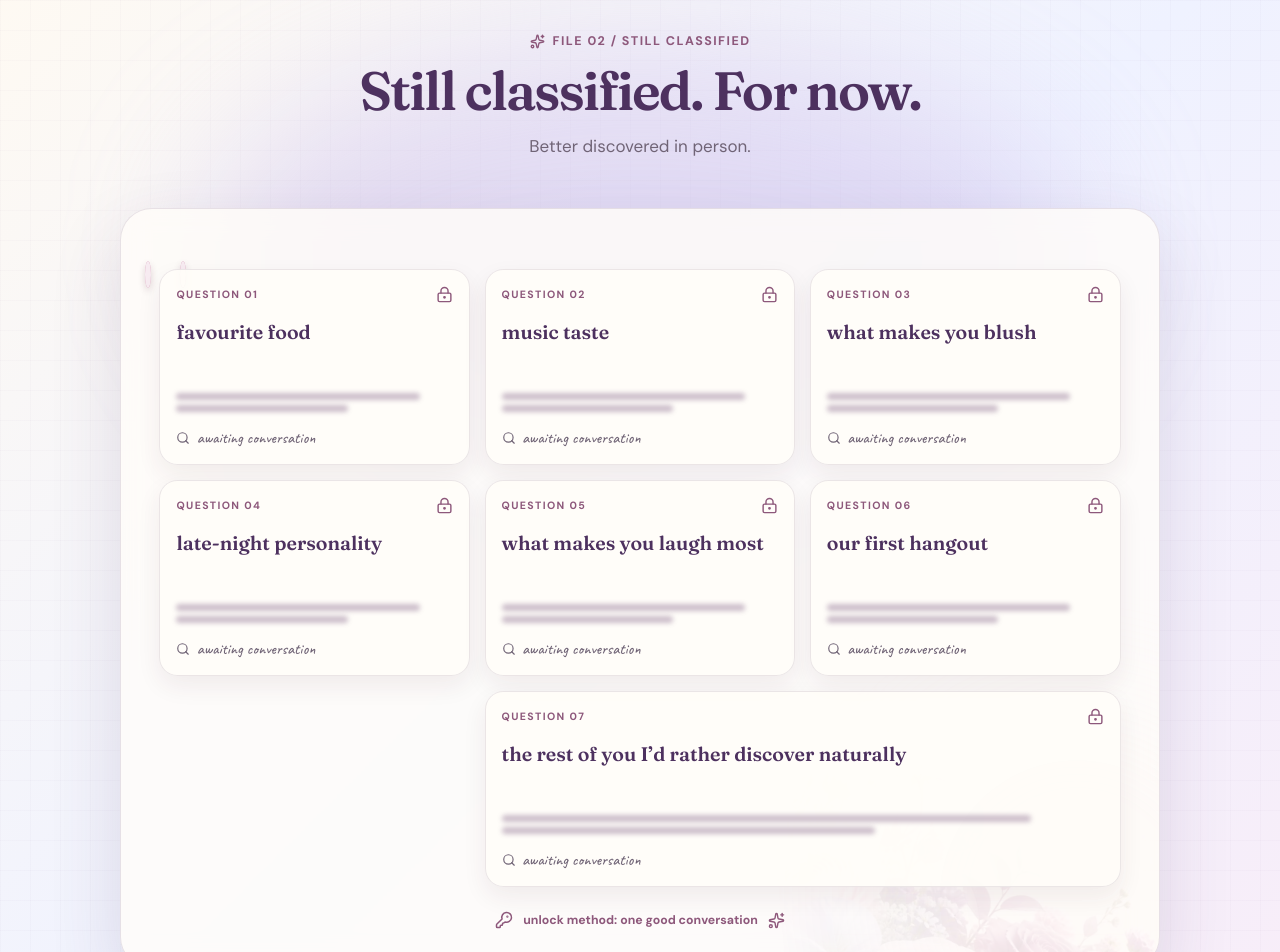
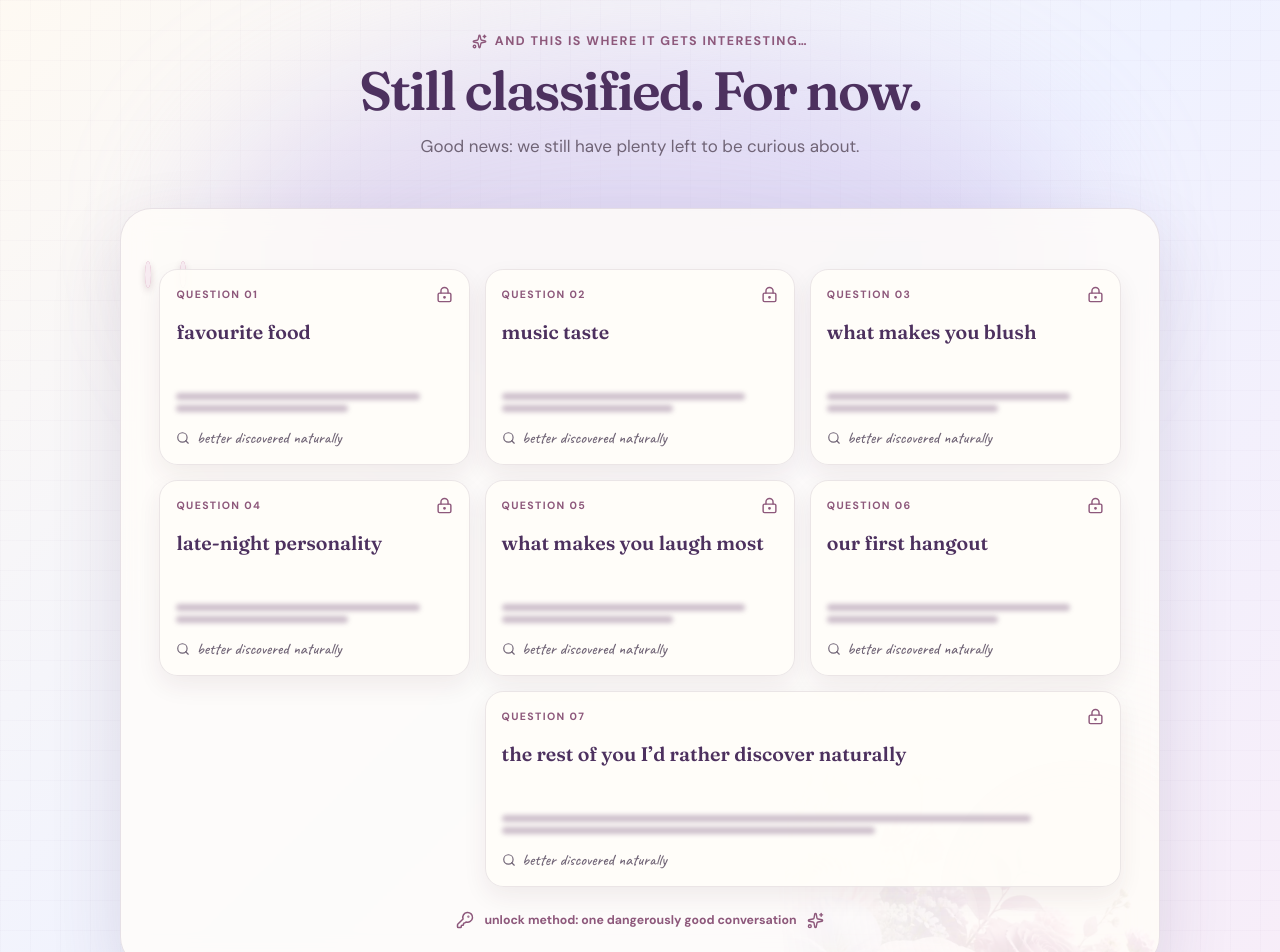
Before and after one commit to MSPixelPulseAgency/hey-kayleigh, a React (Vite) app: page / in a window 1280 px wide. Shown: the part 2620-3572 px from the top of the page. Built offline with nearby package versions, Linux system fonts and the light colour scheme.

Commit message:
Make classified section more teasing

```diff
--- a/src/components/Classified.jsx
+++ b/src/components/Classified.jsx
@@ -12,9 +12,9 @@ export function Classified() {
       <div className="page-shell">
         <SectionHeading
           id="classified-title"
-          eyebrow="file 02 / still classified"
+          eyebrow="and this is where it gets interesting…"
           title="Still classified. For now."
-          copy="Better discovered in person."
+          copy="Good news: we still have plenty left to be curious about."
           align="center"
         />
 
@@ -43,14 +43,14 @@ export function Classified() {
                 </div>
                 <p>
                   <Search size={14} aria-hidden="true" />
-                  awaiting conversation
+                  better discovered naturally
                 </p>
               </motion.article>
             ))}
           </div>
           <div className="classified-board__footer">
             <KeyRound size={18} aria-hidden="true" />
-            <span>unlock method: one good conversation</span>
+            <span>unlock method: one dangerously good conversation</span>
             <Sparkles size={17} aria-hidden="true" />
           </div>
         </div>
```
